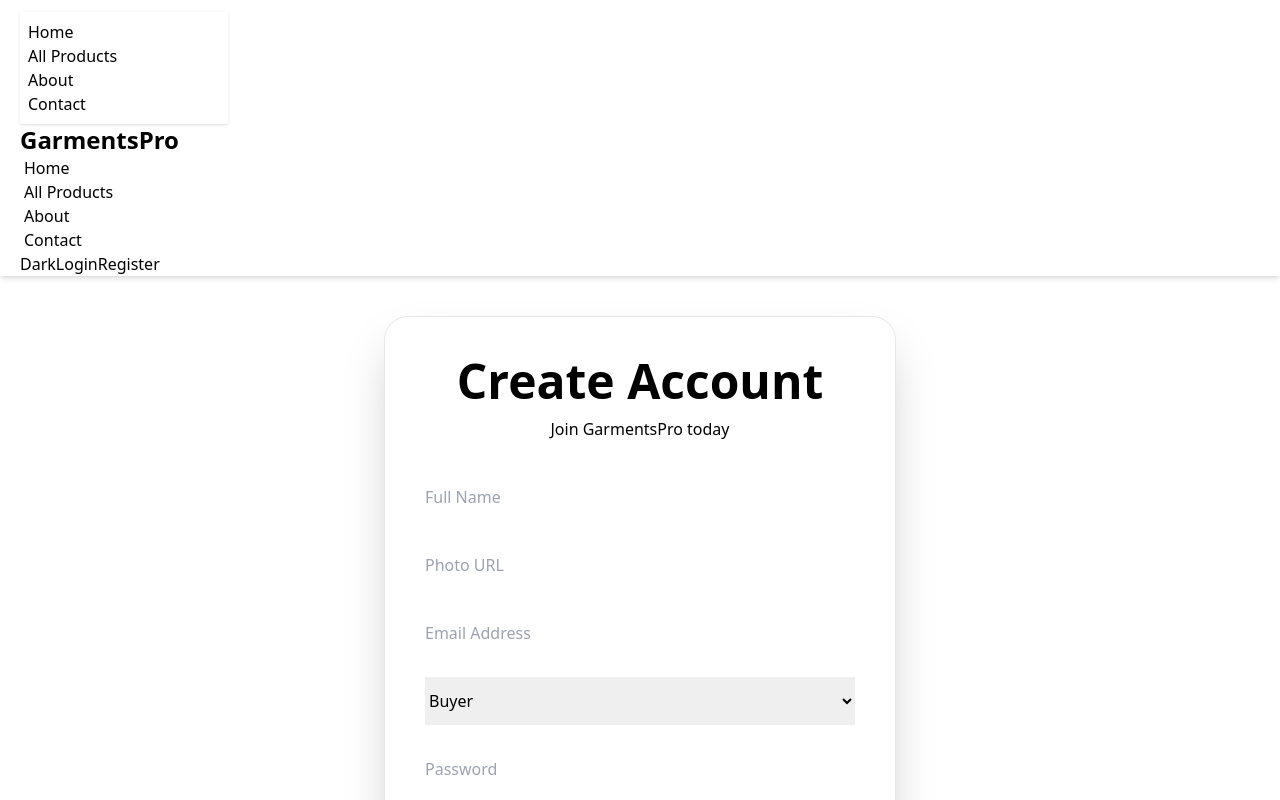
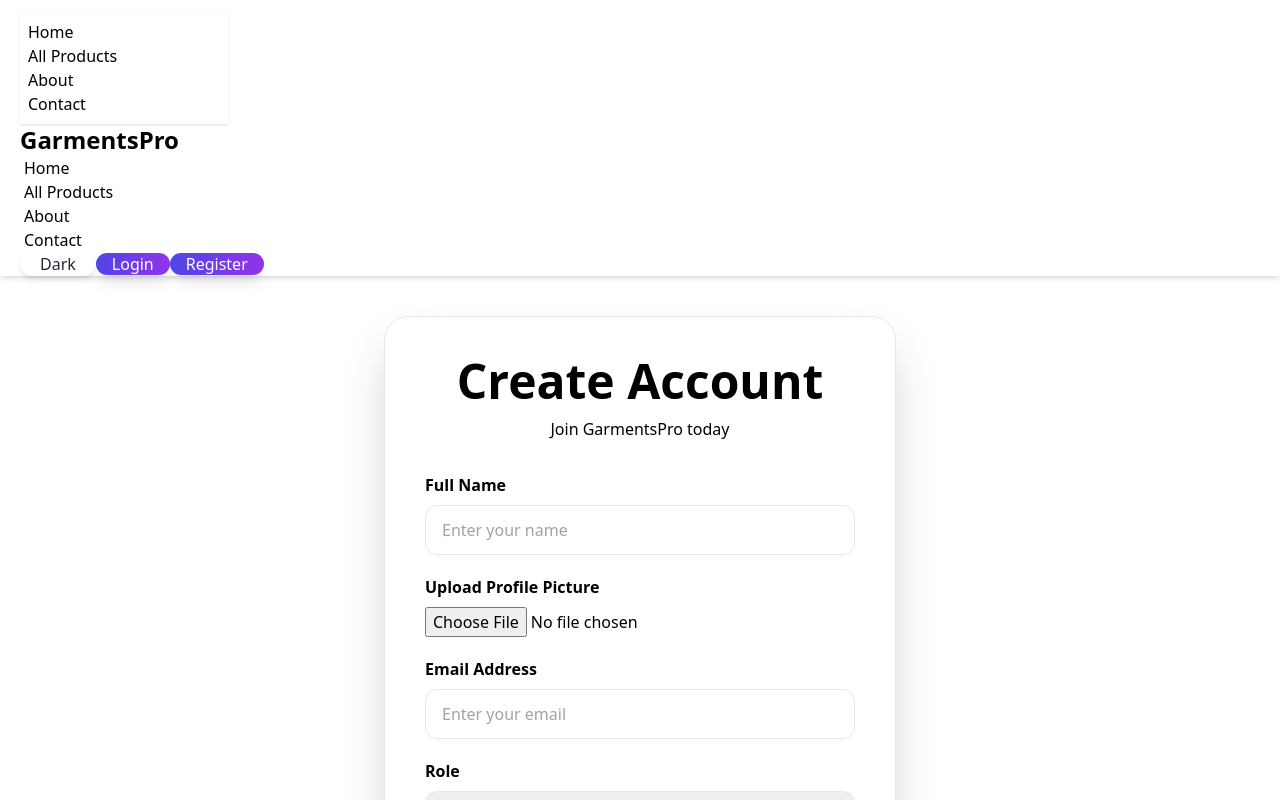
Before and after one commit to TawhidRahman011209/A11-client, a React (Vite) app: page /register in a window 1280 px wide. Shown: the top 800 px of the page. Built offline with nearby package versions, Linux system fonts and the light colour scheme; no server answers.

Commit message:
some error fixed

```diff
--- a/src/components/shared/Navbar.jsx
+++ b/src/components/shared/Navbar.jsx
@@ -51,7 +51,9 @@ const Navbar = () => {
       </li>
 
       <li>
-        <NavLink to="/products">All Products</NavLink>
+        <NavLink to="/products">
+          All Products
+        </NavLink>
       </li>
 
       <li>
@@ -59,7 +61,9 @@ const Navbar = () => {
       </li>
 
       <li>
-        <NavLink to="/contact">Contact</NavLink>
+        <NavLink to="/contact">
+          Contact
+        </NavLink>
       </li>
 
       {user && (
@@ -109,23 +113,34 @@ const Navbar = () => {
       <div className="navbar-end gap-3">
         <button
           onClick={() =>
-            setTheme(theme === "light" ? "dark" : "light")
+            setTheme(
+              theme === "light"
+                ? "dark"
+                : "light"
+            )
           }
-          className="btn btn-sm"
+          className={`btn btn-sm px-5 rounded-xl shadow-md border-0 transition-all duration-300 ${
+            theme === "light"
+              ? "bg-white text-slate-800 hover:bg-slate-100"
+              : "bg-slate-900 text-white hover:bg-black"
+          }`}
         >
-          {theme === "light" ? "Dark" : "Light"}
+          {theme === "light"
+            ? "Dark"
+            : "Light"}
         </button>
 
         {!user ? (
           <>
-            <Link to="/login" className="btn btn-primary">
+            <Link
+              to="/login"
+              className="btn px-4 border-0 text-white bg-gradient-to-r from-indigo-600 to-purple-600 hover:from-indigo-700 hover:to-purple-700 shadow-lg rounded-xl">
               Login
             </Link>
 
             <Link
               to="/register"
-              className="btn btn-outline"
-            >
+              className="btn px-4 border-0 text-white bg-gradient-to-r from-indigo-600 to-purple-600 hover:from-indigo-700 hover:to-purple-700 shadow-lg rounded-xl">
               Register
             </Link>
           </>
--- a/src/pages/Register.jsx
+++ b/src/pages/Register.jsx
@@ -1,12 +1,13 @@
-import { useContext } from "react";
+import { useContext, useState } from "react";
 
-import { Link, useNavigate } from "react-router-dom";
+import {
+  Link,
+  useNavigate,
+} from "react-router-dom";
 
 import { useForm } from "react-hook-form";
 
 import toast from "react-hot-toast";
-
-import { FcGoogle } from "react-icons/fc";
 
 import { AuthContext } from "../context/AuthContext";
 
@@ -20,6 +21,9 @@ const Register = () => {
   } = useContext(AuthContext);
 
   const navigate = useNavigate();
+
+  const [previewImage, setPreviewImage] =
+    useState("");
 
   const {
     register,
@@ -47,11 +51,28 @@ const Register = () => {
     return true;
   };
 
+  const handleImageUpload = (e) => {
+    const file = e.target.files[0];
+
+    if (file) {
+      const imageURL =
+        URL.createObjectURL(file);
+
+      setPreviewImage(imageURL);
+    }
+  };
+
   const onSubmit = async (data) => {
     try {
-      await createUser(data.email, data.password);
+      await createUser(
+        data.email,
+        data.password
+      );
 
-      await updateUser(data.name, data.photoURL);
+      await updateUser(
+        data.name,
+        data.photoURL
+      );
 
       const userData = {
         name: data.name,
@@ -61,9 +82,14 @@ const Register = () => {
         status: "pending",
       };
 
-      await api.post("/api/auth/save-user", userData);
+      await api.post(
+        "/api/auth/save-user",
+        userData
+      );
 
-      toast.success("Registration Successful");
+      toast.success(
+        "Registration Successful"
+      );
 
       navigate("/");
     } catch (error) {
@@ -71,21 +97,29 @@ const Register = () => {
     }
   };
 
-  const handleGoogleRegister = async () => {
+  const handleGoogleRegister =
+    async () => {
       try {
-      const result = await googleLogin();
+        const result =
+          await googleLogin();
 
         const userData = {
           name: result.user.displayName,
           email: result.user.email,
-        photoURL: result.user.photoURL,
+          photoURL:
+            result.user.photoURL,
           role: "buyer",
           status: "pending",
         };
 
-      await api.post("/api/auth/save-user", userData);
+        await api.post(
+          "/api/auth/save-user",
+          userData
+        );
 
-      toast.success("Google Register Successful");
+        toast.success(
+          "Google Register Successful"
+        );
 
         navigate("/");
       } catch (error) {
@@ -94,11 +128,11 @@ const Register = () => {
     };
 
   return (
-    <div className="min-h-screen flex justify-center items-center px-5 bg-gradient-to-br from-base-200 via-base-100 to-base-300 py-10">
-      <div className="w-full max-w-lg bg-base-100/80 backdrop-blur-xl shadow-2xl rounded-3xl border border-base-300">
+    <div className="min-h-screen flex justify-center items-center px-5 py-10 bg-gradient-to-br from-base-300 via-base-200 to-base-100 transition-all duration-500">
+      <div className="w-full max-w-lg bg-base-100 shadow-2xl rounded-3xl border border-base-300">
         <div className="p-10">
           <div className="text-center mb-8">
-            <h2 className="text-5xl font-extrabold">
+            <h2 className="text-5xl font-extrabold text-base-content">
               Create Account
             </h2>
 
@@ -111,35 +145,70 @@ const Register = () => {
             onSubmit={handleSubmit(onSubmit)}
             className="space-y-5"
           >
+            {/* NAME */}
+            <div>
+              <label className="block mb-2 font-semibold text-base-content">
+                Full Name
+              </label>
+
               <input
                 type="text"
-              placeholder="Full Name"
-              className="input input-bordered w-full h-12"
+                placeholder="Enter your name"
+                className="w-full px-4 py-3 rounded-xl bg-base-200 border border-base-300 text-base-content focus:outline-none focus:ring-2 focus:ring-primary transition-all"
                 {...register("name", {
                   required: true,
                 })}
               />
+            </div>
+
+            {/* FILE UPLOAD */}
+            <div>
+              <label className="block mb-2 font-semibold text-base-content">
+                Upload Profile Picture
+              </label>
 
               <input
-              type="text"
-              placeholder="Photo URL"
-              className="input input-bordered w-full h-12"
-              {...register("photoURL", {
-                required: true,
-              })}
+                type="file"
+                accept="image/*"
+                onChange={
+                  handleImageUpload
+                }
+                className="file-input file-input-bordered w-full bg-base-200 border-base-300 text-base-content"
               />
+
+              {previewImage && (
+                <img
+                  src={previewImage}
+                  alt="preview"
+                  className="w-24 h-24 rounded-full object-cover mt-4 border-4 border-primary shadow-lg"
+                />
+              )}
+            </div>
+
+            {/* EMAIL */}
+            <div>
+              <label className="block mb-2 font-semibold text-base-content">
+                Email Address
+              </label>
 
               <input
                 type="email"
-              placeholder="Email Address"
-              className="input input-bordered w-full h-12"
+                placeholder="Enter your email"
+                className="w-full px-4 py-3 rounded-xl bg-base-200 border border-base-300 text-base-content focus:outline-none focus:ring-2 focus:ring-primary transition-all"
                 {...register("email", {
                   required: true,
                 })}
               />
+            </div>
+
+            {/* ROLE */}
+            <div>
+              <label className="block mb-2 font-semibold text-base-content">
+                Role
+              </label>
 
               <select
-              className="select select-bordered w-full h-12"
+                className="w-full px-4 py-3 rounded-xl bg-base-200 border border-base-300 text-base-content focus:outline-none focus:ring-2 focus:ring-primary transition-all"
                 {...register("role")}
               >
                 <option value="buyer">
@@ -150,38 +219,51 @@ const Register = () => {
                   Manager
                 </option>
               </select>
+            </div>
 
+            {/* PASSWORD */}
             <div>
+              <label className="block mb-2 font-semibold text-base-content">
+                Password
+              </label>
+
               <input
                 type="password"
-                placeholder="Password"
-                className="input input-bordered w-full h-12"
+                placeholder="Enter password"
+                className="w-full px-4 py-3 rounded-xl bg-base-200 border border-base-300 text-base-content focus:outline-none focus:ring-2 focus:ring-primary transition-all"
                 {...register("password", {
                   required: true,
-                  validate: validatePassword,
+                  validate:
+                    validatePassword,
                 })}
               />
 
               {errors.password && (
                 <p className="text-error text-sm mt-2">
-                  {errors.password.message}
+                  {
+                    errors.password
+                      .message
+                  }
                 </p>
               )}
             </div>
 
-            <button
-              className="w-full py-3 rounded-xl bg-gradient-to-r from-indigo-600 to-purple-600 text-white font-semibold shadow-lg hover:shadow-2xl hover:scale-[1.02] hover:from-indigo-700 hover:to-purple-700 transition-all duration-300">
+            {/* REGISTER BUTTON */}
+            <button className="w-full py-3 rounded-xl bg-gradient-to-r from-indigo-600 to-purple-600 text-white font-semibold text-lg shadow-lg hover:shadow-2xl hover:scale-[1.02] hover:from-indigo-700 hover:to-purple-700 transition-all duration-300">
               Register
             </button>
           </form>
 
-          <div className="divider my-7">
+          <div className="divider my-7 text-base-content/50">
             OR CONTINUE WITH
           </div>
 
+          {/* GOOGLE BUTTON */}
           <button
-            onClick={handleGoogleRegister}
-            className="btn w-full mt-4 bg-white text-black border border-gray-300 hover:bg-gray-100 shadow-md hover:shadow-xl transition-all duration-300 rounded-xl"
+            onClick={
+              handleGoogleRegister
+            }
+            className="w-full flex items-center justify-center gap-3 py-3 rounded-xl bg-base-200 border border-base-300 shadow-md hover:shadow-xl hover:bg-base-300 transition-all duration-300 font-semibold text-base-content"
           >
             <img
               src="https://cdn.jsdelivr.net/gh/devicons/devicon/icons/google/google-original.svg"
@@ -192,7 +274,7 @@ const Register = () => {
             Continue With Google
           </button>
 
-          <p className="text-center mt-8 text-base-content/80">
+          <p className="text-center mt-8 text-base-content/70">
             Already have an account?{" "}
             <Link
               to="/login"
```
Also changed, not shown: src/pages/Login.jsx (+15 -14 lines). Lines whose indentation alone changed are shown as unchanged.
